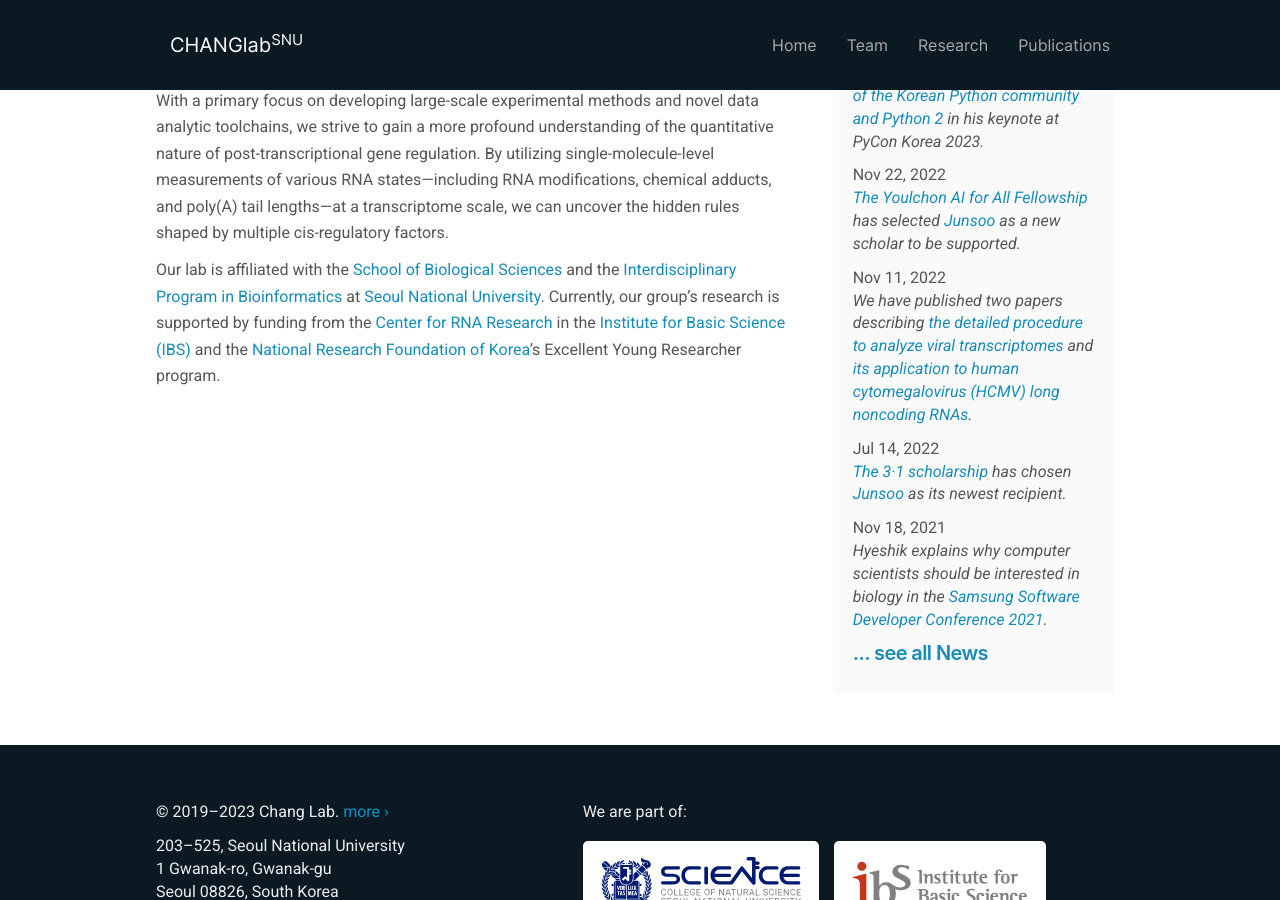
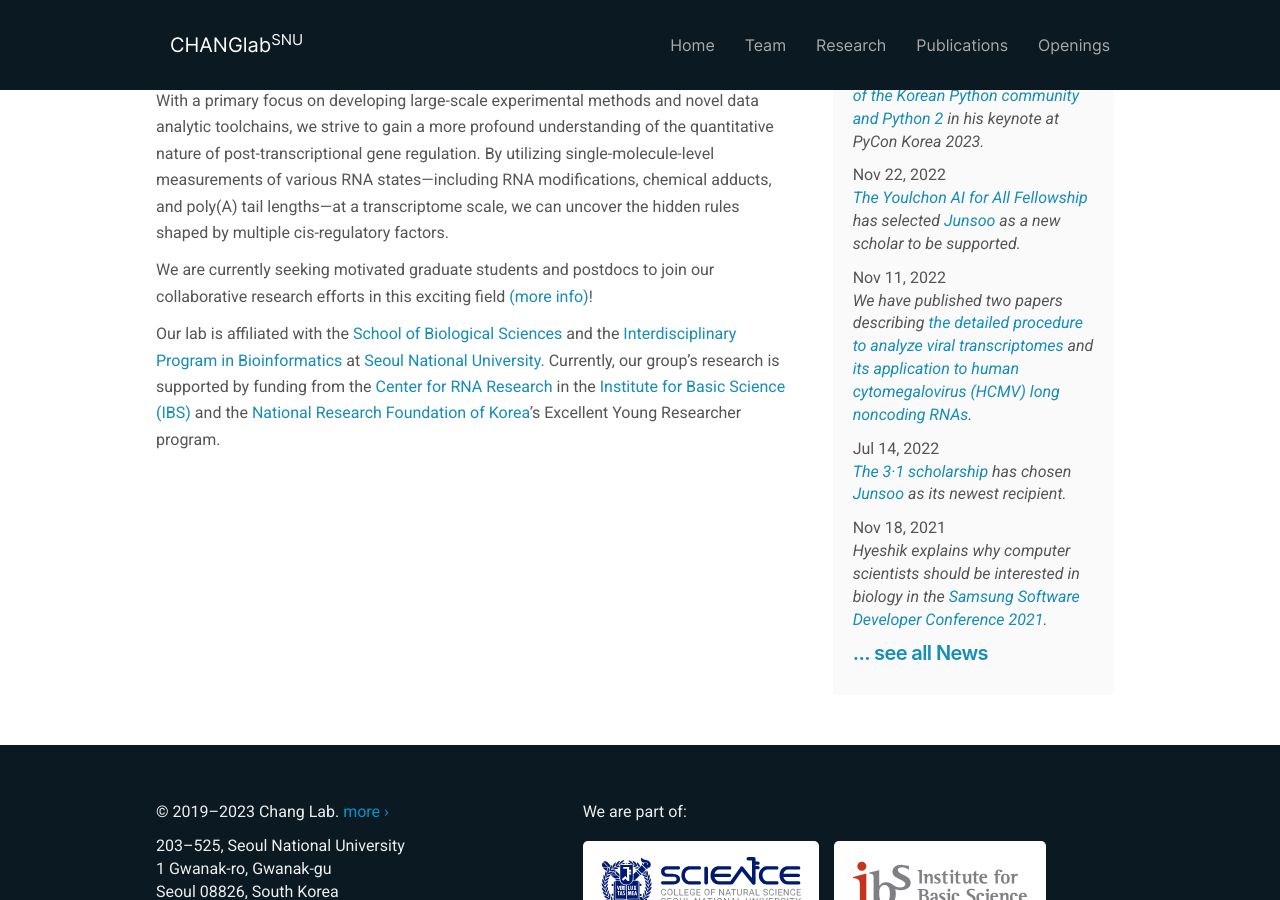
Before and after one commit to ChangLabSNU/ChangLabSNU.github.io, a Jekyll site: the page built from _pages/home.md, in a window 1280 px wide and 900 px high, scrolled down 572 px. Built offline with Jekyll 4.4.1, drawn with Linux system fonts in a browser that asks for light colours; nearby versions of some CDN libraries; some web fonts are replaced.

Commit message:
Restore links to the job openings page.
This reverts commit d04991c4ecc7de590eb69e9c3a8d44395b05b748.

```diff
--- a/_includes/header.html
+++ b/_includes/header.html
@@ -16,7 +16,7 @@
 		<li><a href="{{ site.url }}{{ site.baseurl }}/team">Team</a></li>
 		<li><a href="{{ site.url }}{{ site.baseurl }}/research">Research</a></li>
 		<li><a href="{{ site.url }}{{ site.baseurl }}/publications">Publications</a></li>
-		<!--<li><a href="{{ site.url }}{{ site.baseurl }}/openings">Openings</a></li>-->
+		<li><a href="{{ site.url }}{{ site.baseurl }}/openings">Openings</a></li>
 	  </ul>
 	</div>
   </div>
--- a/_pages/home.md
+++ b/_pages/home.md
@@ -79,11 +79,9 @@ RNA states—including RNA modifications, chemical adducts, and poly(A)
 tail lengths—at a transcriptome scale, we can uncover the hidden rules
 shaped by multiple cis-regulatory factors.
 
-<!--
 We are currently seeking motivated graduate students and postdocs to
 join our collaborative research efforts in this exciting field
 [(more info)]({{ site.url }}{{ site.baseurl }}/openings)!
--->
 
 Our lab is affiliated with the [School of Biological Sciences](https://biosci.snu.ac.kr) and
 the [Interdisciplinary Program in Bioinformatics](http://ipbi.snu.ac.kr) at
```
